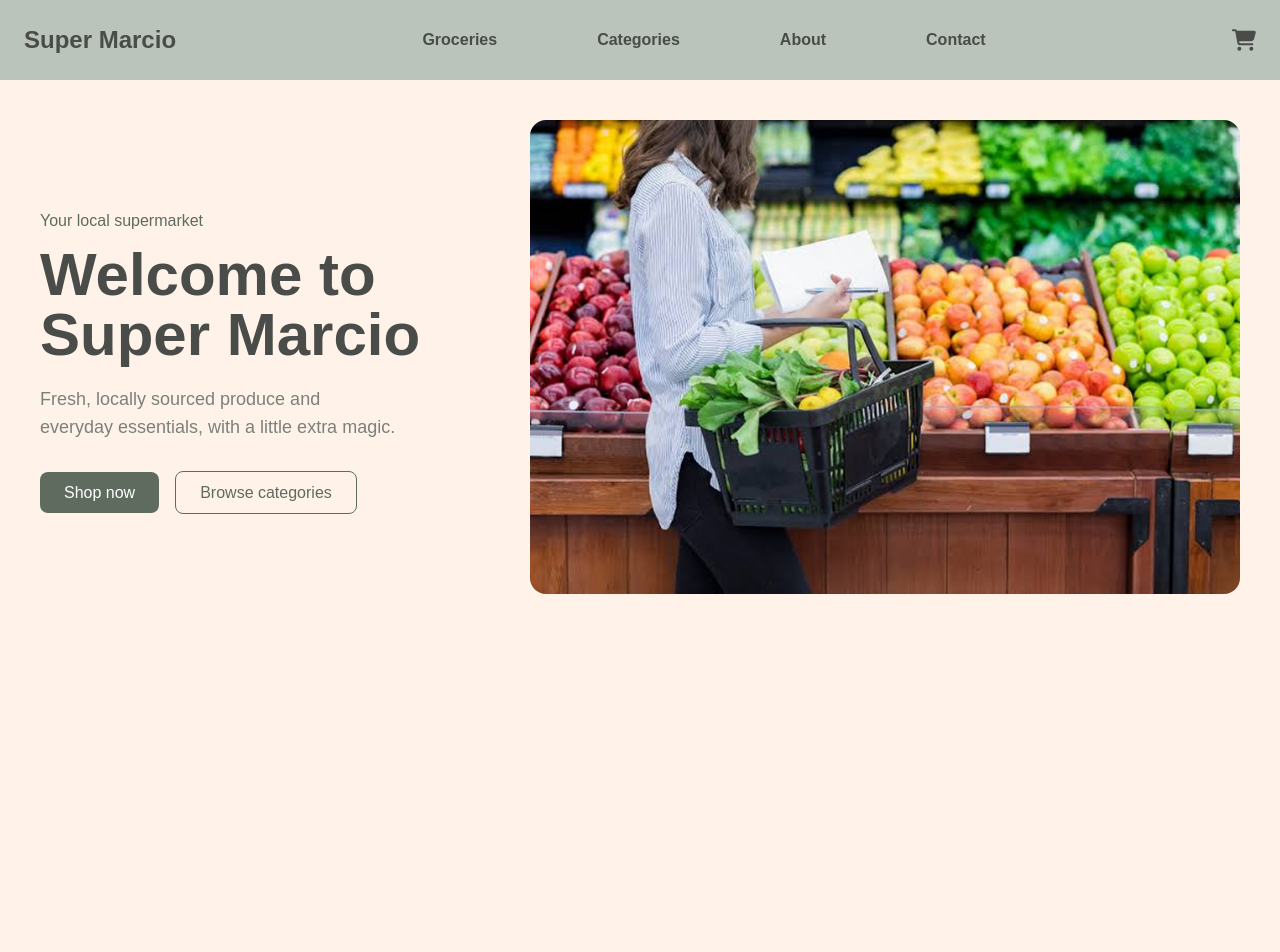
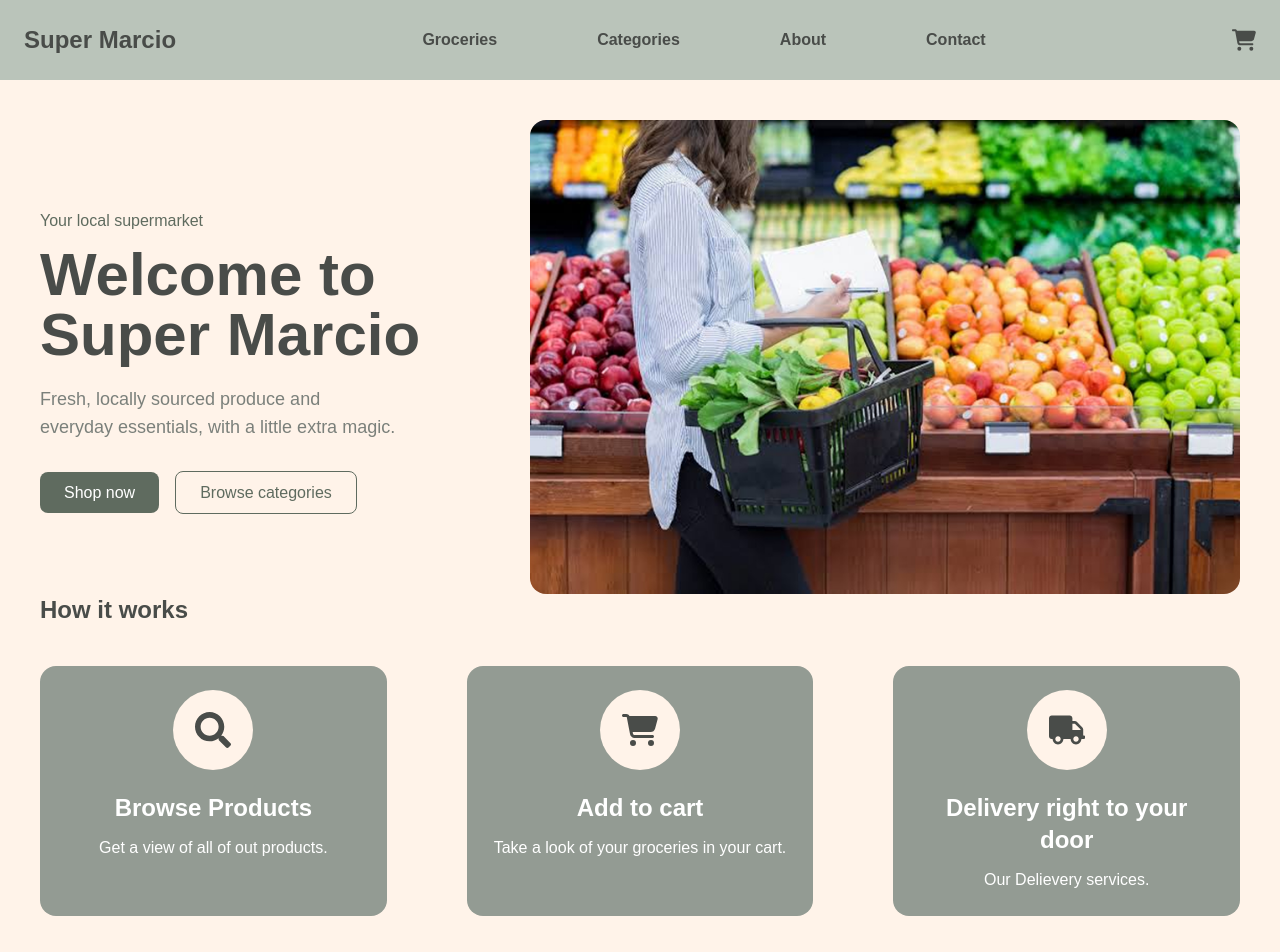
Before and after one commit to Frejacol/Super-Marcio, a Next.js app: page / in a window 1280 px wide. Shown: the top 952 px of the page. Before the commit the page ends 800 px from the top, so only its background shows below. Built offline with nearby package versions, Linux system fonts and the light colour scheme.

Commit message:
Infokort blevet sat ind på forside samt sektiontitel

```diff
--- a/src/app/page.js
+++ b/src/app/page.js
@@ -1,5 +1,33 @@
 import Hero from "@/components/Hero";
+import { FaSearch, FaTruck } from "react-icons/fa";
+import { FaCartShopping } from "react-icons/fa6";
+import InfoCard from "@/components/InfoCard";
+import TitleSections from "@/components/TitleSections";
 
 export default function Home() {
-  return <Hero />;
+  return (
+    <>
+      <Hero />
+
+      <TitleSections title="How it works" />
+
+      <section className="grid grid-cols-3 gap-20 mt-10">
+        <InfoCard
+          icon={<FaSearch />}
+          title="Browse Products"
+          text="Get a view of all of out products."
+        />
+        <InfoCard
+          icon={<FaCartShopping />}
+          title="Add to cart"
+          text="Take a look of your groceries in your cart."
+        />
+        <InfoCard
+          icon={<FaTruck />}
+          title="Delivery right to your door"
+          text="Our Delievery services."
+        />
+      </section>
+    </>
+  );
 }
--- a/src/components/InfoCard.jsx
+++ b/src/components/InfoCard.jsx
@@ -1,11 +1,11 @@
 const InfoCard = ({ icon, title, text }) => {
   return (
-    <article className="flex flex-col gap-3 rounded-2xl bg-[#BAC4BA] p-6 text-white">
-      <div className="mx-auto flex h-20 w-20 items-center justify-center rounded-full bg-[#fff3e9] text-4xl text-black">
+    <article className="flex flex-col gap-3 rounded-2xl bg-[#939B93] p-6 text-white">
+      <div className="mx-auto flex h-20 w-20 items-center justify-center rounded-full bg-[#fff3e9] text-4xl text-[#494c49] mb-2.5">
         {icon}
       </div>
       <h3 className="text-center text-2xl font-bold">{title}</h3>
-      <p>{text}</p>
+      <p className="text-center">{text}</p>
     </article>
   );
 };
```
